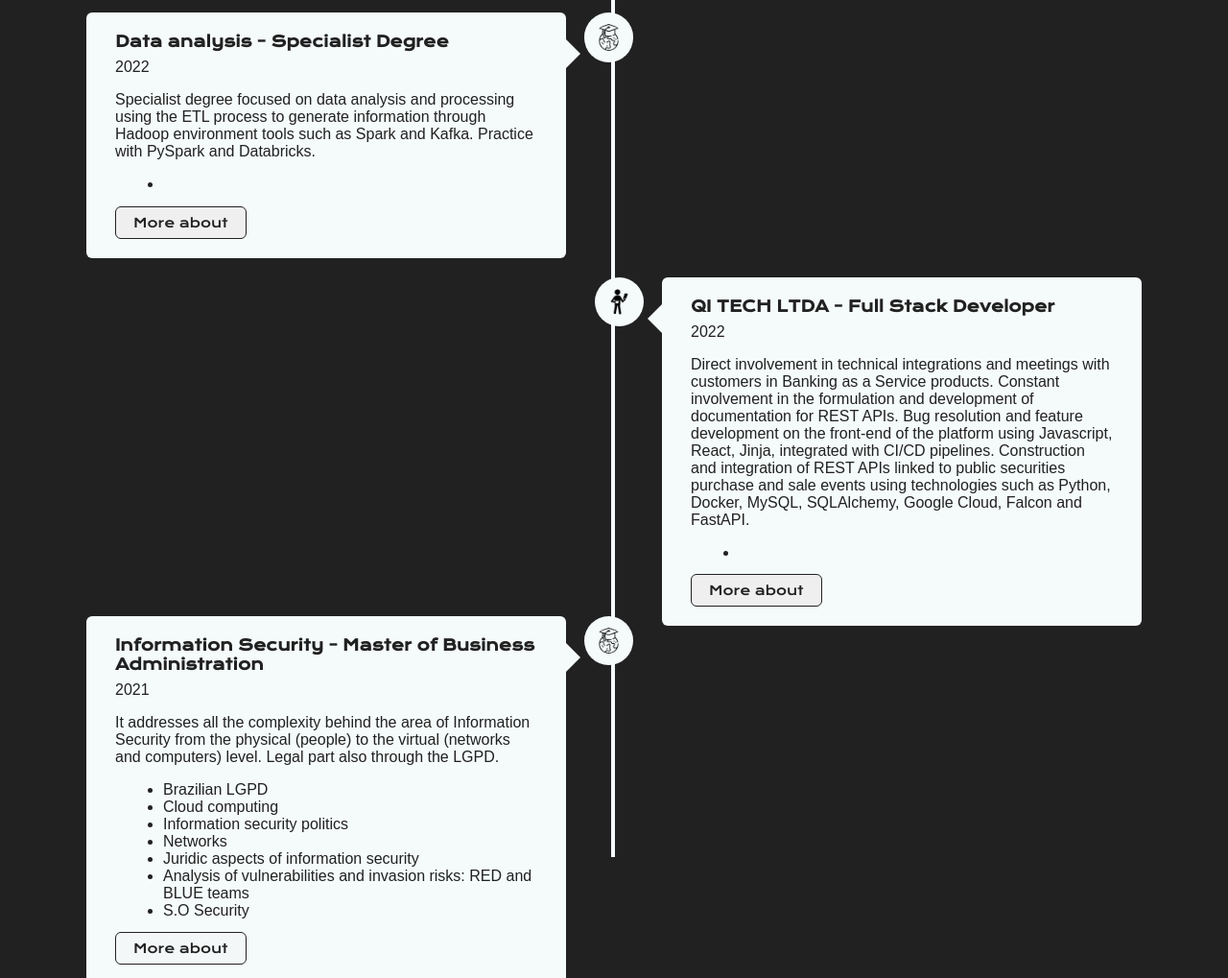
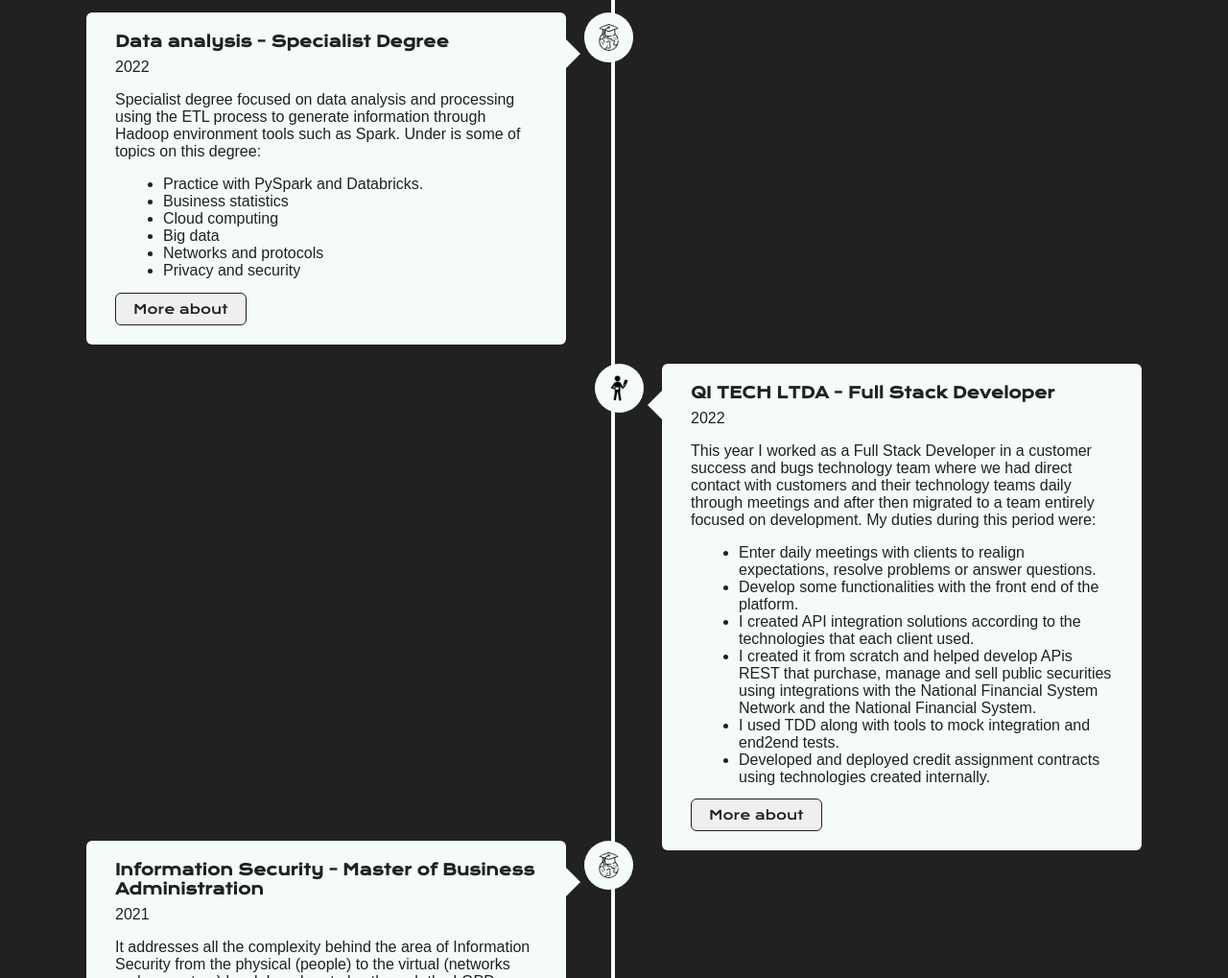
Before and after one commit to upALX/alxinc-portfolio, a website: page about.html in a window 1280 px wide. Shown: the part 1525-2544 px from the top of the page at 96% size. Drawn offline with nearby package versions, Linux system fonts and the light colour scheme.

Commit message:
adding full stack developer 2022 copy

```diff
--- a/about.html
+++ b/about.html
@@ -92,10 +92,15 @@
                 <div class="presentation__assignment__text-box">
                     <h2>Data analysis - Specialist Degree</h2>
                     <small>2022</small>
-                    <p>Specialist degree focused on data analysis and processing using the ETL process to generate information through Hadoop environment tools such as Spark and Kafka. Practice with PySpark and Databricks.</p>
+                    <p>Specialist degree focused on data analysis and processing using the ETL process to generate information through Hadoop environment tools such as Spark. Under is some of topics on this degree:</p>
                     <div class="presentation__text-box__list">
                         <ul>
-                            <li></li>
+                            <li>Practice with PySpark and Databricks.</li>
+                            <li>Business statistics</li>
+                            <li>Cloud computing</li>
+                            <li>Big data</li>
+                            <li>Networks and protocols</li>
+                            <li>Privacy and security</li>
                         </ul>
                     </div>
                     <span class="presentation__container__left-arrow"></span>
@@ -107,10 +112,15 @@
                 <div class="presentation__assignment__text-box">
                     <h2>QI TECH LTDA - Full Stack Developer</h2>
                     <small>2022</small>
-                    <p>Direct involvement in technical integrations and meetings with customers in Banking as a Service products. Constant involvement in the formulation and development of documentation for REST APIs. Bug resolution and feature development on the front-end of the platform using Javascript, React, Jinja, integrated with CI/CD pipelines. Construction and integration of REST APIs linked to public securities purchase and sale events using technologies such as Python, Docker, MySQL, SQLAlchemy, Google Cloud, Falcon and FastAPI.</p>
+                    <p>This year I worked as a Full Stack Developer in a customer success and bugs technology team where we had direct contact with customers and their technology teams daily through meetings and after then migrated to a team entirely focused on development. My duties during this period were: </p>
                     <div class="presentation__text-box__list">
                         <ul>
-                            <li></li>
+                            <li>Enter daily meetings with clients to realign expectations, resolve problems or answer questions.</li>
+                            <li>Develop some functionalities with the front end of the platform.</li>
+                            <li>I created API integration solutions according to the technologies that each client used.</li>
+                            <li>I created it from scratch and helped develop APis REST that purchase, manage and sell public securities using integrations with the National Financial System Network and the National Financial System.</li>
+                            <li>I used TDD along with tools to mock integration and end2end tests.</li>
+                            <li>Developed and deployed credit assignment contracts using technologies created internally.</li>
                         </ul>
                     </div>
                     <span class="presentation__container__right-arrow"></span>
```
